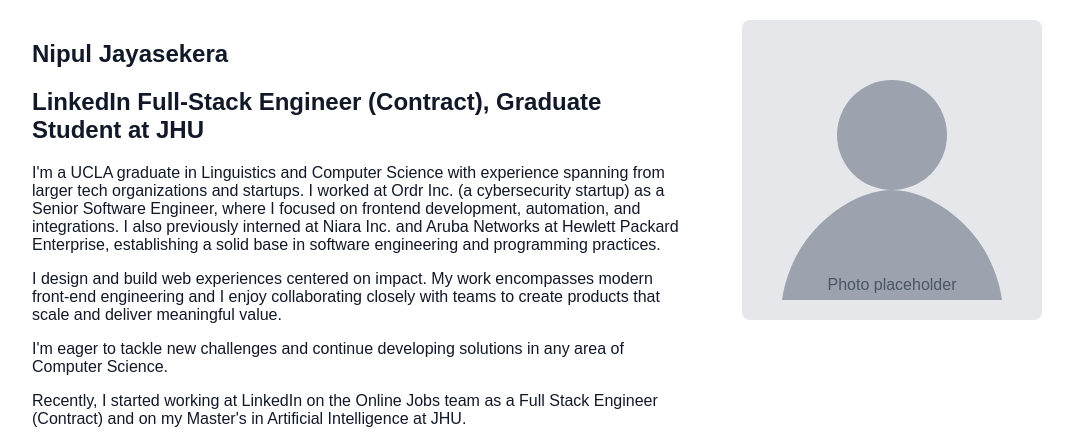
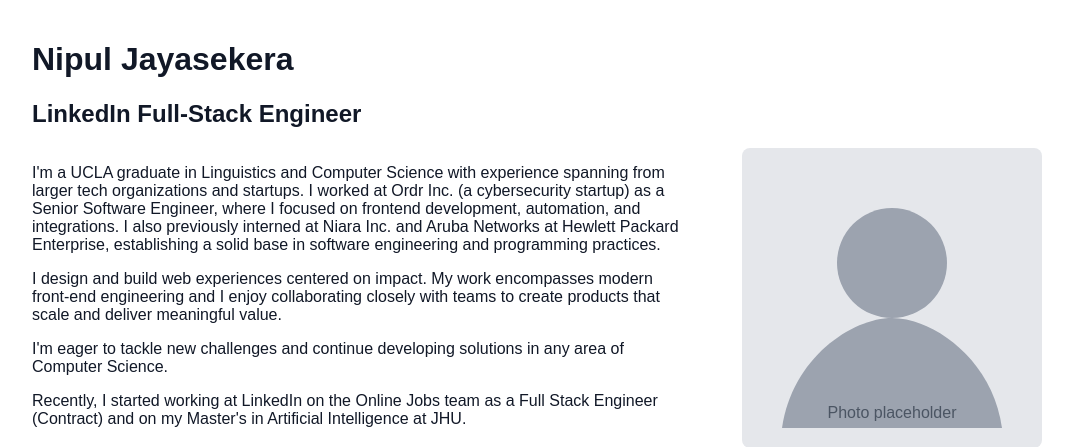
Before and after one commit to nipulrj/jhu_software_concepts, a Flask app: page / in a window 1280 px wide. Shown: the part 50-497 px from the top of the page, without its empty margins (96-1169 px from the left). Run offline with Flask 3, Linux system fonts and the light colour scheme.

Commit message:
updates to README.md, home.html, and README.txt
Co-Authored-By: Claude Sonnet 5 <noreply@anthropic.com>

```diff
--- a/module_1/app/templates/home.html
+++ b/module_1/app/templates/home.html
@@ -3,10 +3,10 @@
 {% block title %}Home | Nipul Jayasekera{% endblock %}
 
 {% block content %}
+  <h1>Nipul Jayasekera</h1>
+  <h2>LinkedIn Full-Stack Engineer</h2>
   <section class="bio-section">
     <div class="bio-text">
-      <h1>Nipul Jayasekera</h1>
-      <h2>LinkedIn Full-Stack Engineer (Contract), Graduate Student at JHU</h2>
       <p>
         I'm a UCLA graduate in Linguistics and Computer Science with experience
         spanning from larger tech organizations and startups. I worked at Ordr
```
Also changed, not shown: README.md, module_1/README.txt (added).
